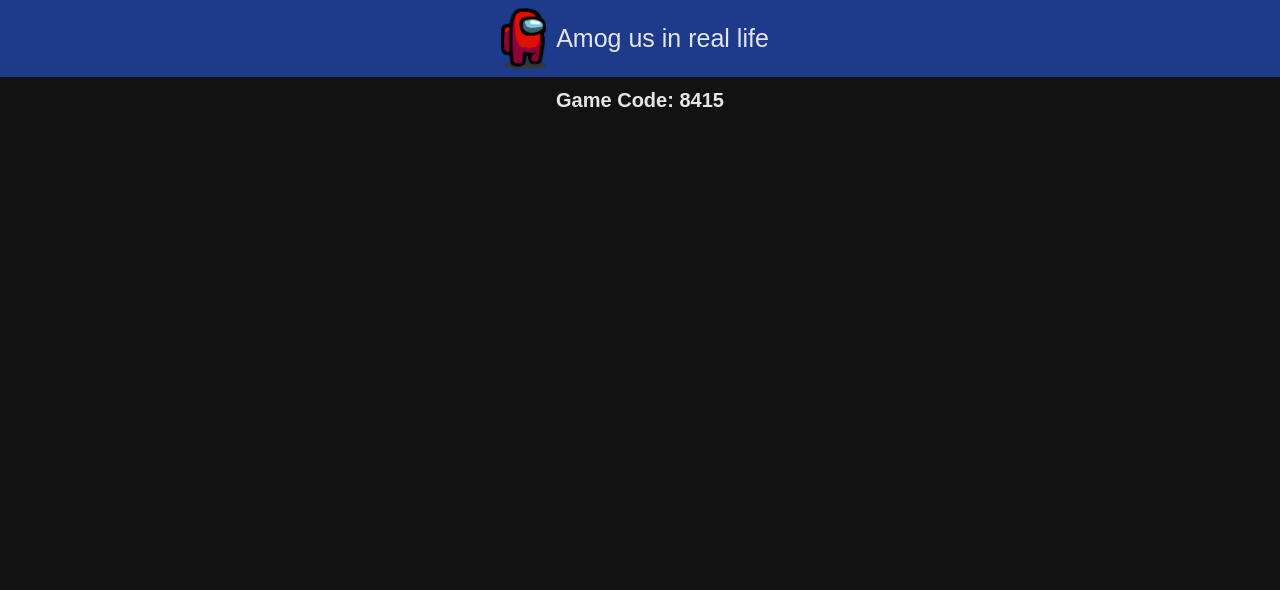
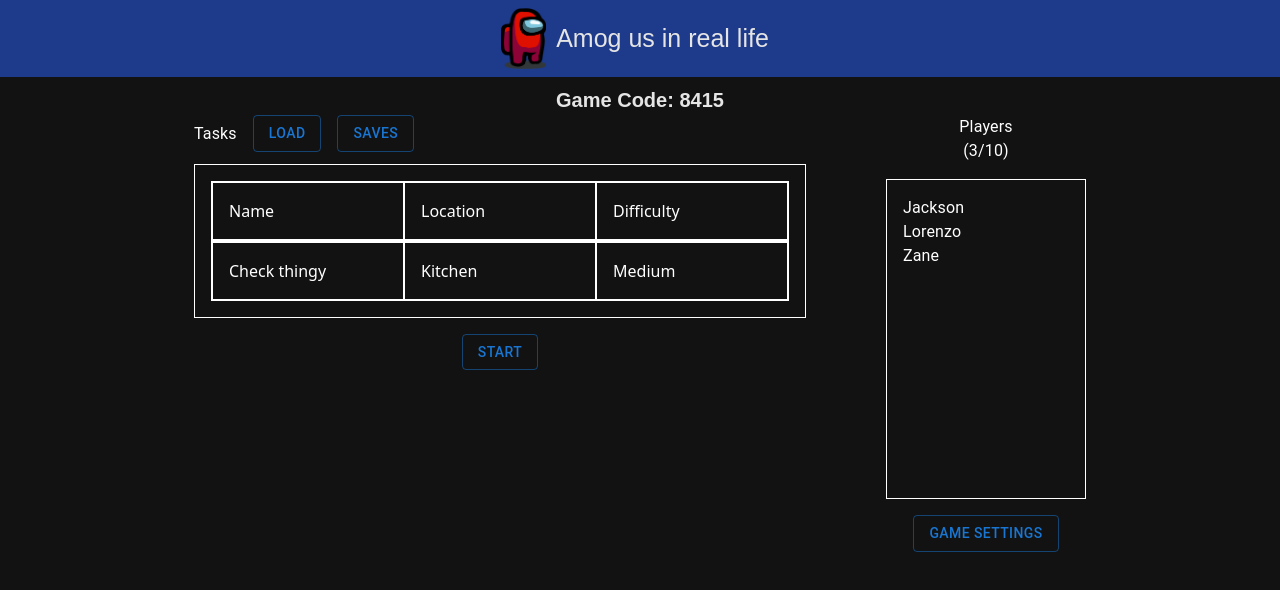
Before and after one commit to LPAshurst/Among-Us-IRL, a React (Vite) app in the folder amongus-frontend/: page /create-game in a window 1280 px wide. Shown: the top 590 px of the page. Built offline with nearby package versions, Linux system fonts and the light colour scheme; a web font is replaced by a local one.

Commit message:
started game create page

```diff
--- a/amongus-frontend/package.json
+++ b/amongus-frontend/package.json
@@ -10,6 +10,9 @@
     "preview": "vite preview"
   },
   "dependencies": {
+    "@emotion/react": "^11.13.3",
+    "@emotion/styled": "^11.13.0",
+    "@mui/material": "^6.0.1",
     "@types/swiper": "^6.0.0",
     "react": "^18.3.1",
     "react-dom": "^18.3.1",
--- a/amongus-frontend/src/routes/game-create.tsx
+++ b/amongus-frontend/src/routes/game-create.tsx
@@ -1,15 +1,51 @@
+import { Box, Paper, Stack, Typography, Button } from "@mui/material";
 import AmongUsLogo from "../ui/amongus_logo"
+import { useState } from "react";
 
 export default function CreationPage() {
 
+  const [tasks, setTasks] = useState([{ name: "Check thingy", location: "Kitchen", difficulty: "Medium" }]);
 
   function getRandomInt(max: number) {
     return Math.floor(Math.random() * max);
   }
+
+  function TaskContainer() {
+    return (
+      <Stack spacing={1.5}>
+        <Stack direction="row" sx={{ alignItems: 'center' }} display="flex" gap={2}>
+          <Typography color="white">Tasks</Typography>
+          <Box justifySelf="end" display="flex" gap={2}>
+            <Button variant="outlined">Load</Button>
+            <Button variant="outlined">Saves</Button>
+          </Box>
+        </Stack>
+        <Stack sx={{ p: 2, border: '1px solid white' }} spacing={0}>
+          <Stack sx={{ border: '1px solid white', color: 'white' }} direction="row">
+            <Box sx={{ border: '1px solid white', padding: 2, width: '15vw' }}>Name</Box>
+            <Box sx={{ border: '1px solid white', padding: 2, width: '15vw' }}>Location</Box>
+            <Box sx={{ border: '1px solid white', padding: 2, width: '15vw' }}>Difficulty</Box>
+          </Stack>
+          {tasks.map(item => (
+            <Task name={item.name} location={item.location} difficulty={item.difficulty}></Task>
+          ))}
+        </Stack>
+      </Stack>
+    );
+  }
+
+  function Task(props: any) {
+    return (<Stack sx={{ border: '1px solid white', color: 'white' }} direction="row">
+      <Box sx={{ border: '1px solid white', padding: 2, width: '15vw' }}>{props.name}</Box>
+      <Box sx={{ border: '1px solid white', padding: 2, width: '15vw' }}>{props.location}</Box>
+      <Box sx={{ border: '1px solid white', padding: 2, width: '15vw' }}>{props.difficulty}</Box>
+    </Stack>);
+  }
+
   const gameCode = getRandomInt(50000);
-	return (
-		<>
-			<div className="flex w-screen bg-blue-900 p-2 h-fit items-center justify-center">
+  return (
+    <Box>
+      <div className="flex w-screen bg-blue-900 p-2 h-fit items-center justify-center">
         <AmongUsLogo />
       </div>
 
@@ -19,10 +55,28 @@
         <p className="font-lusitana font-bold text-neutral-200 text-[15px] md:text-[20px] mt-2">
           Game Code: {gameCode}
         </p>
-
-
+        <Stack spacing={10} direction="row">
+          <Box alignItems="center" display="flex" flexDirection="column" gap={2}>
+            <Stack spacing={20} direction={"row"}>
+              <TaskContainer />
+            </Stack>
+            <Button variant="outlined">Start</Button>
+          </Box>
+          <Box display="flex" flexDirection="column" alignItems="center" gap={2}>
+            <Box alignItems={"center"} display="flex" flexDirection="column">
+              <Typography color="white">Players</Typography>
+              <Typography color="white">(3/10)</Typography>
+            </Box>
+            <Box sx={{ border: '1px solid white', height: '40vh', width: '25vh', padding: 2 }}>
+              <Typography color="white">Jackson</Typography>
+              <Typography color="white">Lorenzo</Typography>
+              <Typography color="white">Zane</Typography>
+            </Box>
+            <Button variant="outlined">Game Settings</Button>
+          </Box>
+        </Stack>
       </div >
-		</>
-	)
+    </Box>
+  )
 
 }
```
Also changed, not shown: 1 other file (tests, documents, lock files or other folders).
